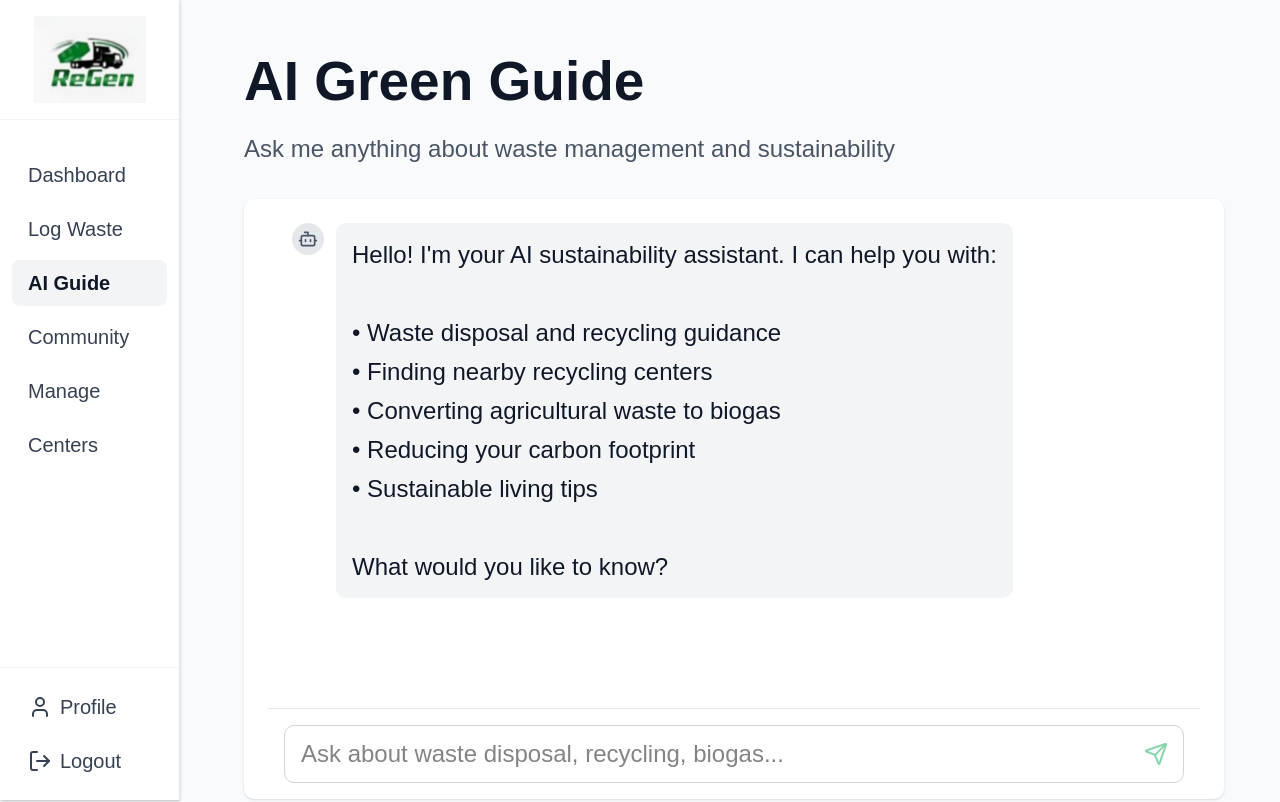
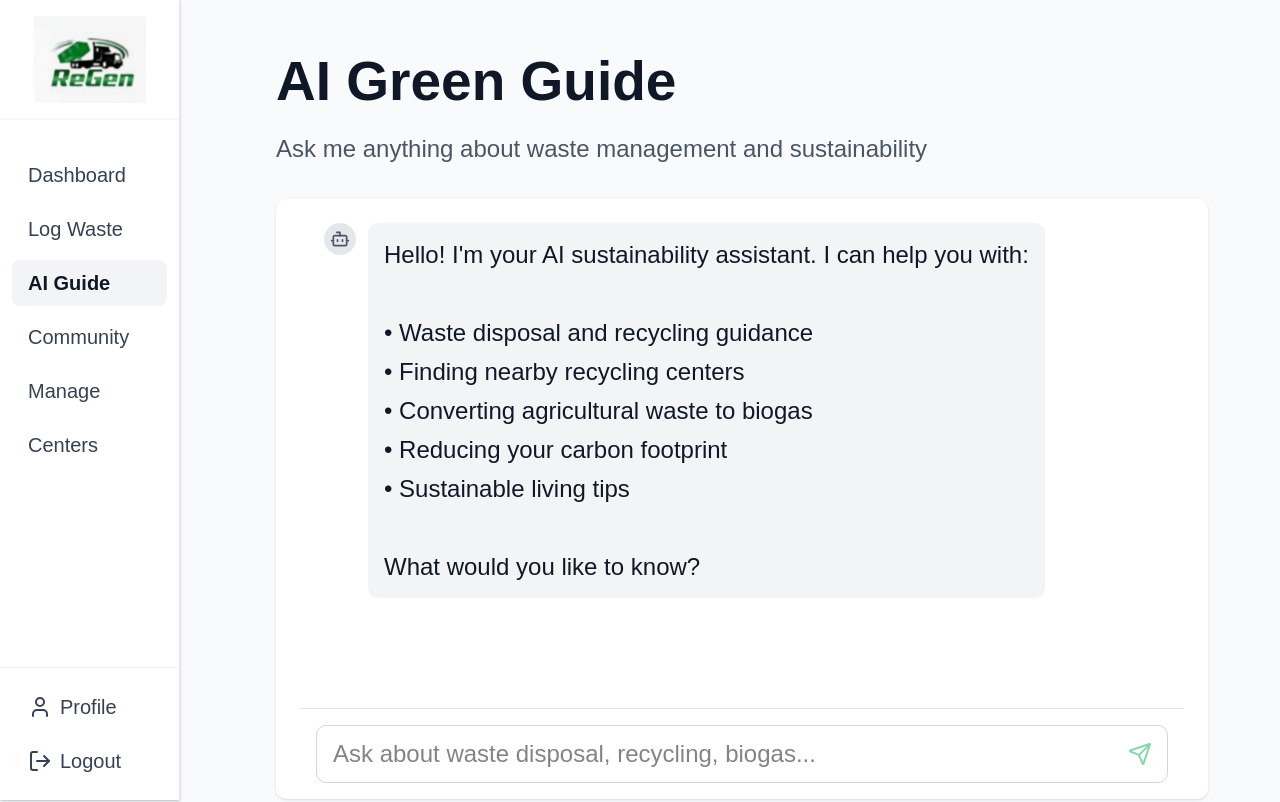
Before and after one commit to Jeremymarube/regen, a Next.js app in the folder client/: page /dashboard/guide in a window 1280 px wide. Shown: the top 802 px of the page. Built offline with nearby package versions, Linux system fonts and the light colour scheme; no server answers; a web font is replaced by a local one.

Commit message:
Refactor DashboardLayout component to improve main content area spacing

```diff
--- a/client/src/app/dashboard/layout.jsx
+++ b/client/src/app/dashboard/layout.jsx
@@ -24,14 +24,14 @@ export default function DashboardLayout({ children }) {
     <div className="flex min-h-screen bg-[#F9FAFB] ">
       {/* Sidebar */}
       <Sidebar />
-
-      {/* Main content area */}
-      <main className="flex-1 ml-33 px-8 py-10">
-        <div className="max-w-7xl mx-auto">{children}</div>
-      {/* Main content area - reduced spacing between navbar and content
-      <main className="flex-1 ml-[240px] px-6 py-6">
-        <div className="max-w-8xl mx-auto">{children}</div> */}
-      </main>
+      {/* <main className="flex-1 ml-[180px] pl-3 pr-8 py-10">
+  <div className="max-w-7xl mx-auto">
+    {children}
+  </div>
+</main> */}
+     <main className="flex-1 ml-[180px] pl-4 pr-12 py-10">
+  <div className="max-w-7xl mx-auto">{children}</div>
+</main>
     </div>
   );
 }
```
